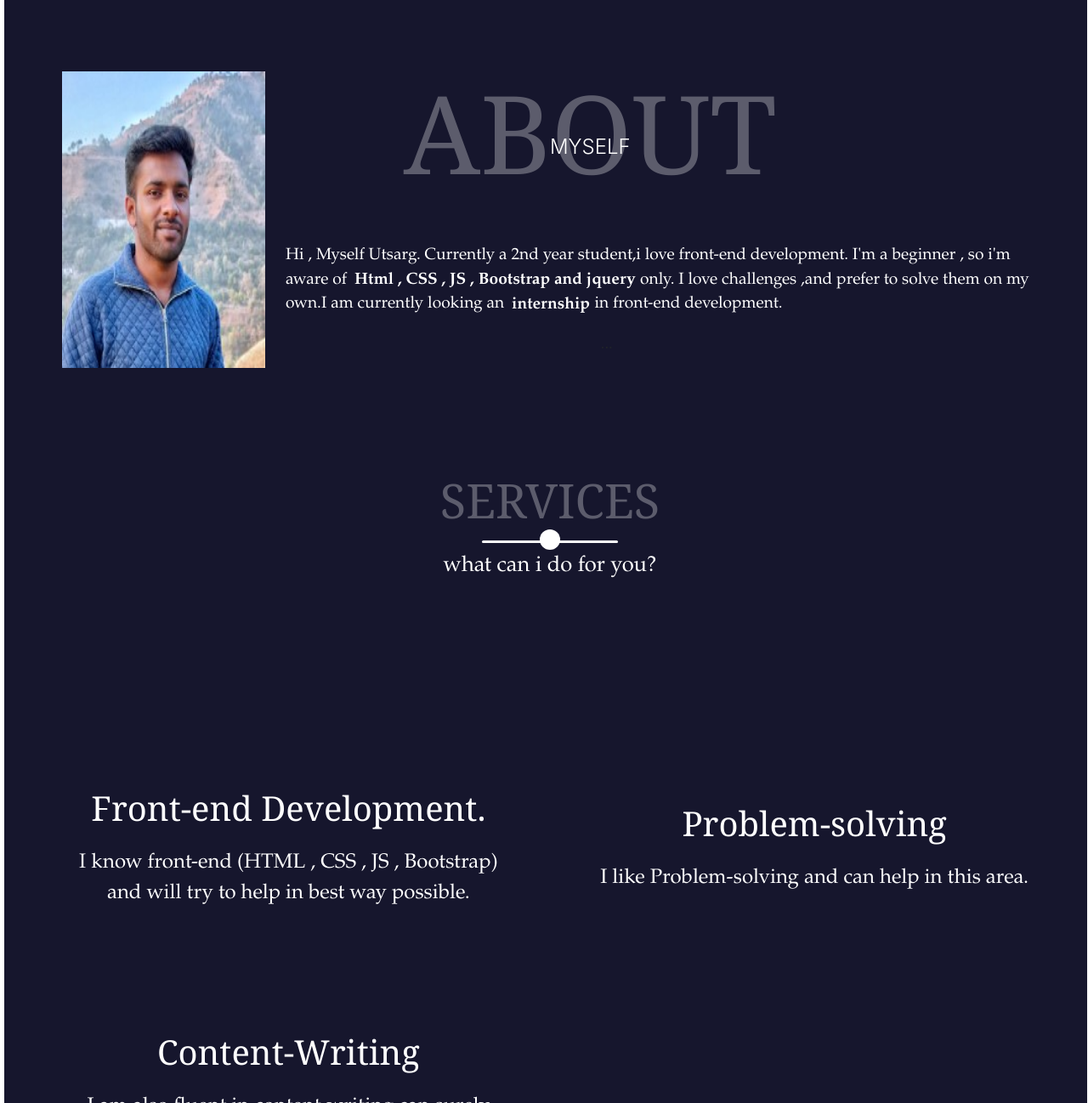
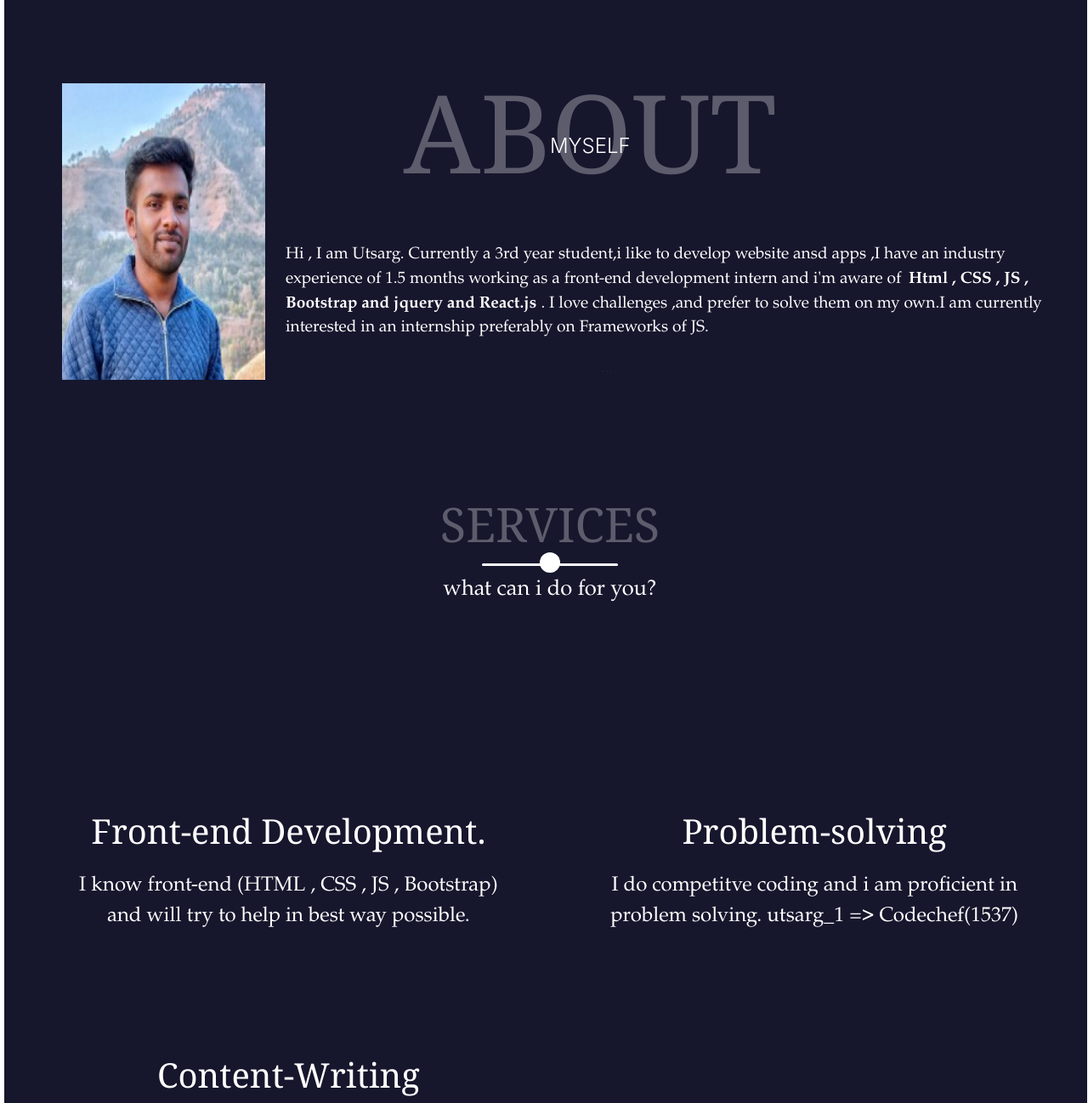
Before and after one commit to Utsargsaxena/Portfolio, a plain HTML site: page index.html in a window 1280 px wide. Shown: the part 402-1700 px from the top of the page at 85% size. Drawn offline with nearby package versions, Linux system fonts and the light colour scheme.

Commit message:
Update index.html

```diff
--- a/index.html
+++ b/index.html
@@ -64,7 +64,7 @@
 					</div>
 				<div class="container">
 					<p class="subheading">
-						Hi , Myself Utsarg. Currently a 2nd year student,i love front-end development. I'm a beginner , so i'm aware of <b>Html , CSS , JS , Bootstrap and jquery </b>only. I love challenges ,and prefer to solve them on my own.I am currently looking an <b> internship </b>in front-end development.
+						Hi , I am Utsarg. Currently a 3rd year student,i like to develop website ansd apps ,I have an industry experience of 1.5 months working as a front-end development intern and i'm aware of <b>Html , CSS , JS , Bootstrap and jquery and React.js </b>. I love challenges ,and prefer to solve them on my own.I am currently interested in an internship preferably on Frameworks of JS.
 					</p>
 				</div>
 				<div class="social-media">
@@ -119,8 +119,9 @@
 						Problem-solving
 					</p>
 						<p class="subheading">
-						I like Problem-solving and can help in this area.
-												 </p>
+							I do competitve coding and i am proficient in problem solving.
+							 utsarg_1 => Codechef(1537)
+						</p>
 					</div>
 					<div class="skill">
 						<div class="icon-container">
```
